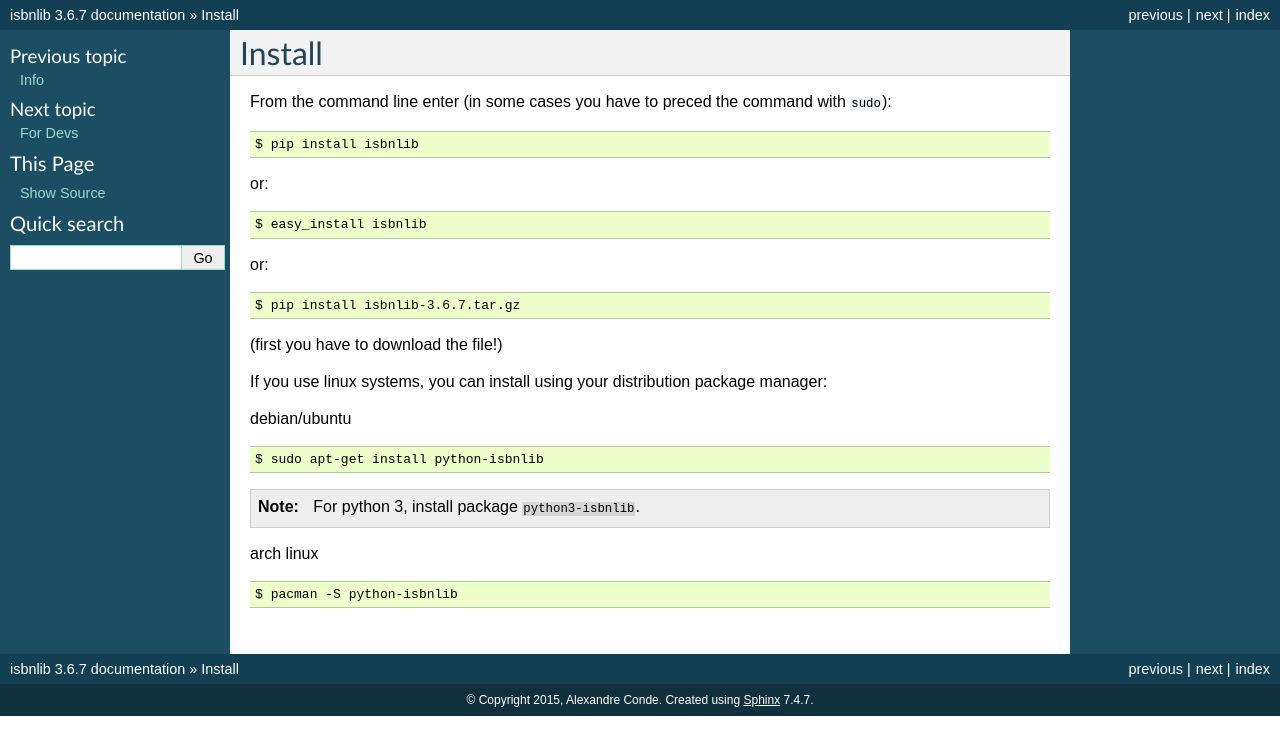
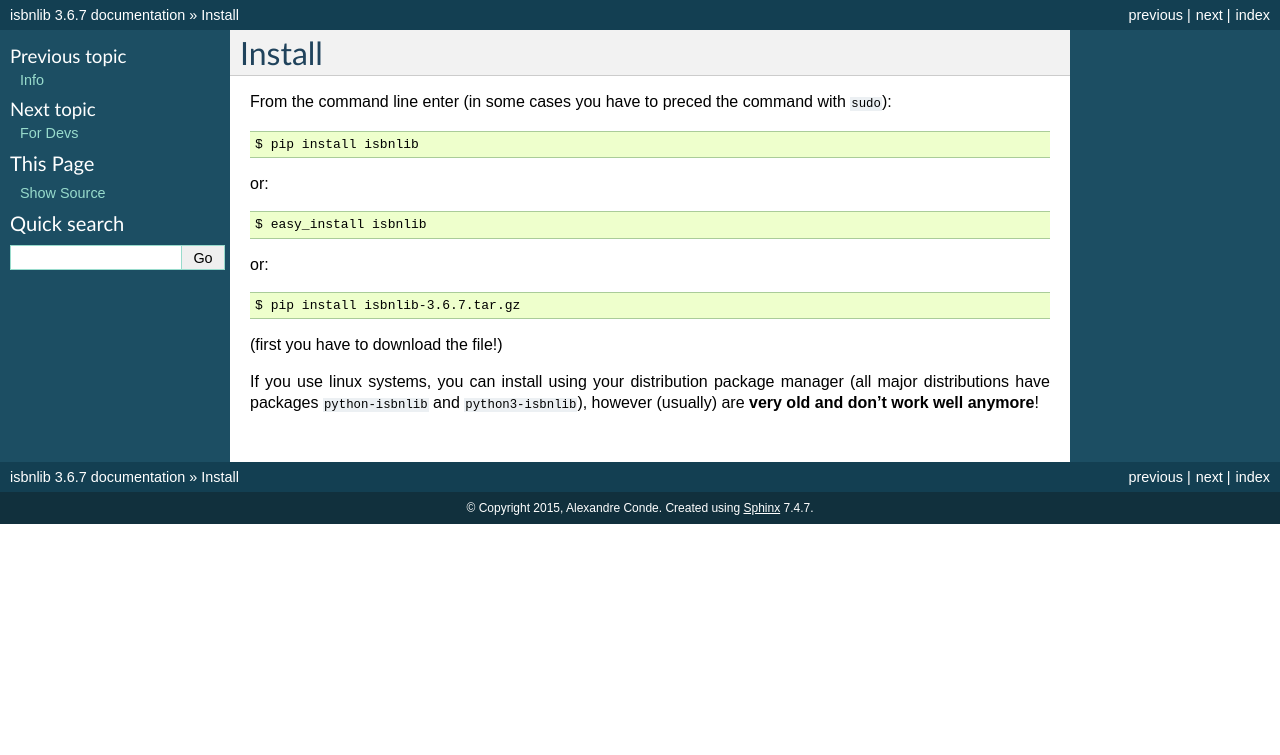
Before and after one commit to rysto3/isbnlib, a Sphinx documentation site: the page built from docs/install.rst, in a window 1280 px wide. Shown: the top 755 px of the page. Built offline with Sphinx 7.4.7, drawn with Linux system fonts in a browser that asks for light colours.

Commit message:
qa - update docs

```diff
--- a/README.rst
+++ b/README.rst
@@ -183,7 +183,7 @@ or:
 
 If you use linux systems, you can install using your distribution package
 manager (all major distributions have packages ``python-isbnlib``
-and ``python3-isbnlib``), however are usually **very old and don't work well anymore**!
+and ``python3-isbnlib``), however (usually) are **very old and don't work well anymore**!
 
 
 
--- a/docs/install.rst
+++ b/docs/install.rst
@@ -27,20 +27,5 @@ or:
 
 
 If you use linux systems, you can install using your distribution package
-manager:
-
-debian/ubuntu
-
-.. code-block:: bash
-
-    $ sudo apt-get install python-isbnlib
-
-
-.. note:: For python 3, install package ``python3-isbnlib``.
-
-
-arch linux
-
-.. code-block:: bash
-
-    $ pacman -S python-isbnlib
+manager (all major distributions have packages ``python-isbnlib``
+and ``python3-isbnlib``), however (usually) are **very old and don't work well anymore**!
```
